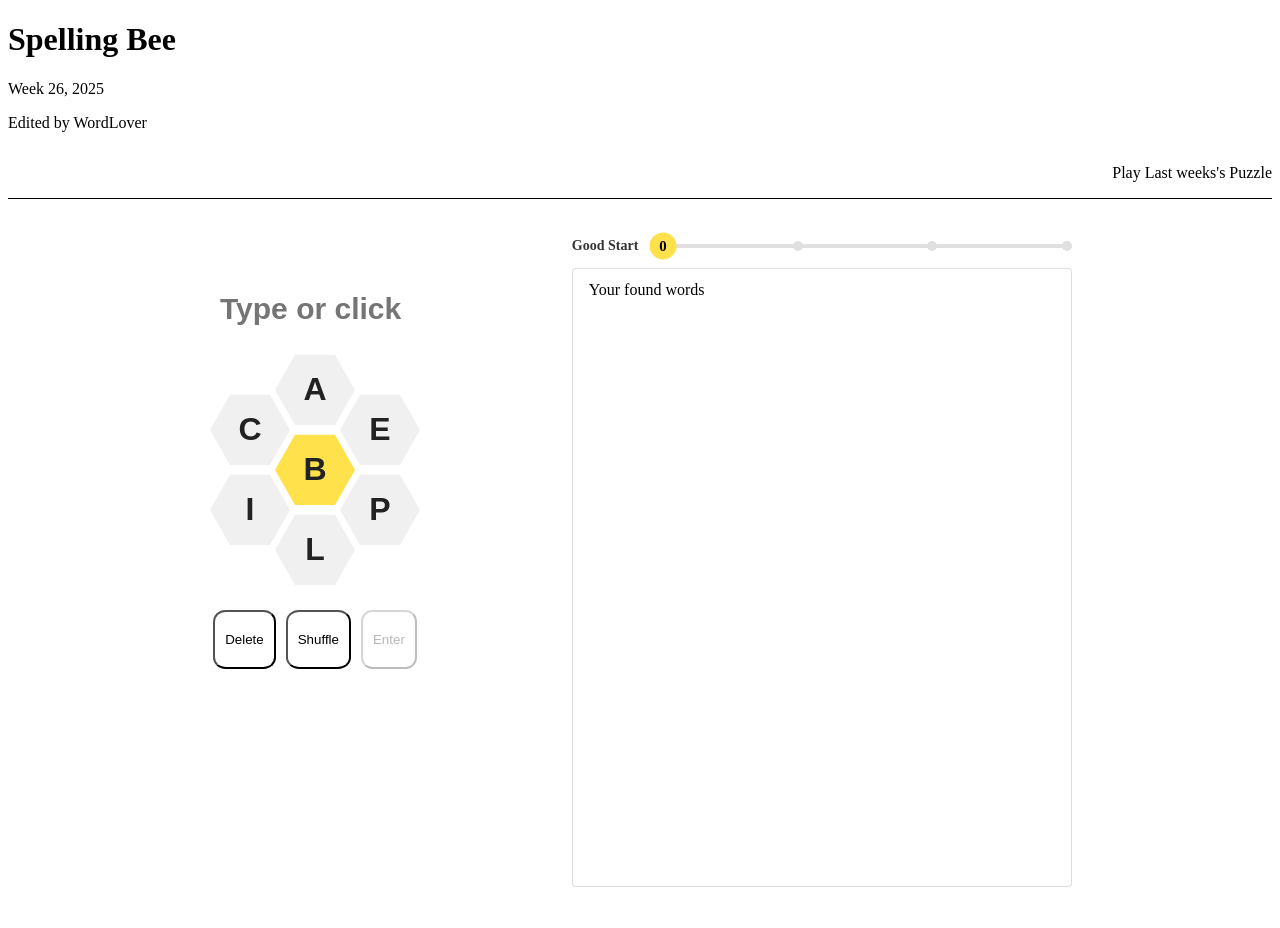
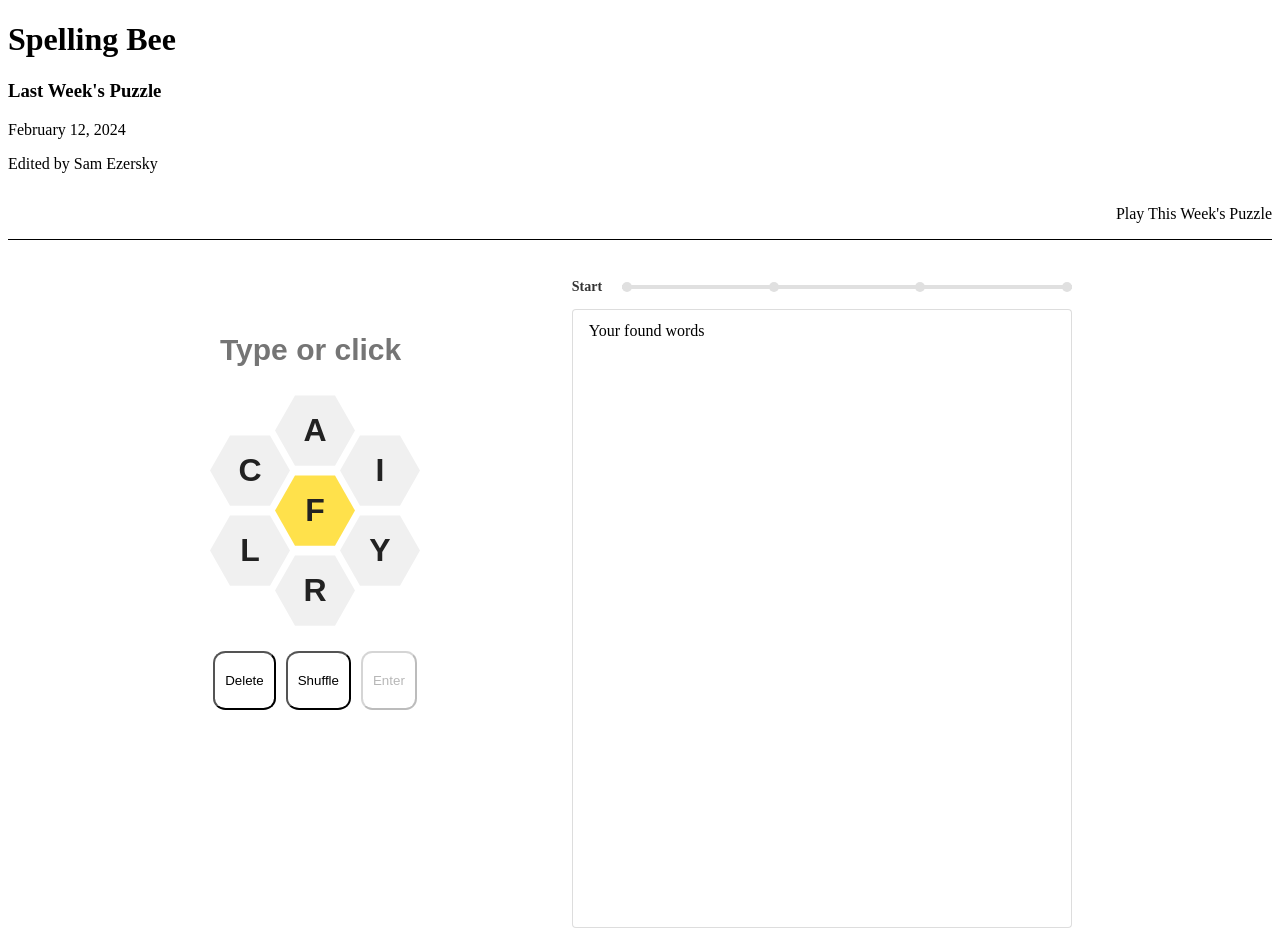
Before and after one commit to johanperjulius1/spelling-bee, a React (Vite) app: page /last-week in a window 1280 px wide. Before the commit the page ends 887 px from the top, so only its background shows below. Built offline with nearby package versions, Linux system fonts and the light colour scheme.

Commit message:
adding routing for between current and last weeks puzzles

```diff
--- a/src/App.jsx
+++ b/src/App.jsx
@@ -1,4 +1,5 @@
 import { useGame } from "./hooks/useGame.js";
+import { Routes, Route } from "react-router";
 import Header from "./components/Header";
 import Game from "./components/Game";
 
@@ -10,7 +11,10 @@
   return (
     <>
       <Header />
-      <Game />
+      <Routes>
+        <Route path="/" element={<Game />} />
+        <Route path="/last-week" element={<Game />} />
+      </Routes>
     </>
   );
 }
--- a/src/components/GameControls/GameControls.jsx
+++ b/src/components/GameControls/GameControls.jsx
@@ -9,8 +9,8 @@
   const [userInput, setUserInput] = useState("");
   const [shuffledOuterLetters, setShuffledOuterLetters] = useState([]);
   const [message, setMessage] = useState("");
-  const { todaysGame, loading, foundWords, addFoundWord } = useGame();
-  const { validLetters, centerLetter, answers } = todaysGame;
+  const { currentGame, loading, foundWords, addFoundWord } = useGame();
+  const { validLetters, centerLetter, answers } = currentGame;
 
   const shuffleLetters = () => {
     const shuffled = [...shuffledOuterLetters];
@@ -22,12 +22,12 @@
   };
 
   useEffect(() => {
-    if (todaysGame?.outerLetters) {
-      setShuffledOuterLetters([...todaysGame.outerLetters]);
+    if (currentGame?.outerLetters) {
+      setShuffledOuterLetters([...currentGame.outerLetters]);
     }
-  }, [todaysGame]);
+  }, [currentGame]);
 
-  if (loading || !todaysGame) return <div>Loading...</div>;
+  if (loading || !currentGame) return <div>Loading...</div>;
 
   // Validation
   const isTooShort = userInput.length > 0 && userInput.length < 4;
--- a/src/components/GameControls/HexButtons.jsx
+++ b/src/components/GameControls/HexButtons.jsx
@@ -2,8 +2,8 @@
 import { useGame } from "../../hooks/useGame.js";
 
 export function HexButtons({ shuffledOuterLetters, setUserInput }) {
-  const { todaysGame } = useGame();
-  const { centerLetter } = todaysGame;
+  const { currentGame } = useGame();
+  const { centerLetter } = currentGame;
 
   const handleButtonClick = (event) => {
     setUserInput((prev) => prev + event.target.textContent);
--- a/src/components/Header.jsx
+++ b/src/components/Header.jsx
@@ -1,21 +1,32 @@
+import { useLocation } from "react-router";
 import { useGame } from "../hooks/useGame.js";
 import styles from "./header.module.css";
 
 export default function Header() {
-  const { todaysGame, loading } = useGame();
+  const location = useLocation();
+  const { currentGame, loading } = useGame();
 
   if (loading) return <div>Loading header...</div>;
 
   return (
     <header className={styles.header}>
       <h1>Spelling Bee</h1>
-      <p>{todaysGame.displayDate}</p>
-      <p>Edited by {todaysGame.editor}</p>
+      <h3>
+        {location.pathname === "/last-week"
+          ? "Last Week's Puzzle"
+          : "Current weeks Puzzle"}
+      </h3>
+      <p>{currentGame.displayDate}</p>
+      <p>Edited by {currentGame.editor}</p>
 
       <nav className={styles.nav}>
         <ul className={styles["nav-list"]}>
           <li className={styles["nav-list__item"]}>
-            <a href="#puzzle">Play Last weeks's Puzzle</a>
+            {location.pathname === "/last-week" ? (
+              <a href="/">Play This Week's Puzzle</a>
+            ) : (
+              <a href="/last-week">Play Last Week's Puzzle</a>
+            )}
           </li>
         </ul>
       </nav>
--- a/src/contexts/GameProvider.jsx
+++ b/src/contexts/GameProvider.jsx
@@ -1,14 +1,16 @@
 import { useEffect, useState } from "react";
+import { useLocation } from "react-router";
 import { GameContext } from "./GameContext.js";
 
 export function GameProvider({ children }) {
-  const [todaysGame, setTodaysGame] = useState(null);
+  const location = useLocation();
+  const [currentGame, setCurrentGame] = useState(null);
   const [loading, setLoading] = useState(true);
   const [foundWords, setFoundWords] = useState([]);
   const [score, setScore] = useState(0);
 
   const calculateScore = (word) => {
-    if (todaysGame.pangrams.includes(word)) {
+    if (currentGame.pangrams.includes(word)) {
       setScore((prev) => prev + 14);
     } else if (word.length === 4) {
       setScore((prev) => prev + 1);
@@ -31,7 +33,14 @@
           },
         });
         const data = await response.json();
-        setTodaysGame(data.data.today);
+
+        if (location.pathname === "/last-week") {
+          setCurrentGame(data.data.yesterday);
+        } else {
+          setCurrentGame(data.data.today);
+        }
+        setFoundWords([]);
+        setScore(0);
       } catch (error) {
         console.error("Failed to fetch game data:", error);
       } finally {
@@ -40,18 +49,18 @@
     };
 
     fetchData();
-  }, []);
+  }, [location.pathname]);
 
   return (
     <GameContext.Provider
       value={{
-        todaysGame,
+        currentGame,
         loading,
         foundWords,
         addFoundWord,
         score,
         setScore,
-        maxPoints: todaysGame?.maxPoints || 0,
+        maxPoints: currentGame?.maxPoints || 0,
       }}
     >
       {children}
--- a/src/main.jsx
+++ b/src/main.jsx
@@ -1,13 +1,16 @@
 import { StrictMode } from "react";
 import { createRoot } from "react-dom/client";
+import { BrowserRouter } from "react-router";
 import App from "./App.jsx";
 import { GameProvider } from "./contexts/GameProvider.jsx";
 
 createRoot(document.getElementById("main")).render(
   <StrictMode>
-    <GameProvider>
-      <App />
-    </GameProvider>
+    <BrowserRouter>
+      <GameProvider>
+        <App />
+      </GameProvider>
+    </BrowserRouter>
   </StrictMode>
 );
 
```
Lines whose indentation alone changed are shown as unchanged.
